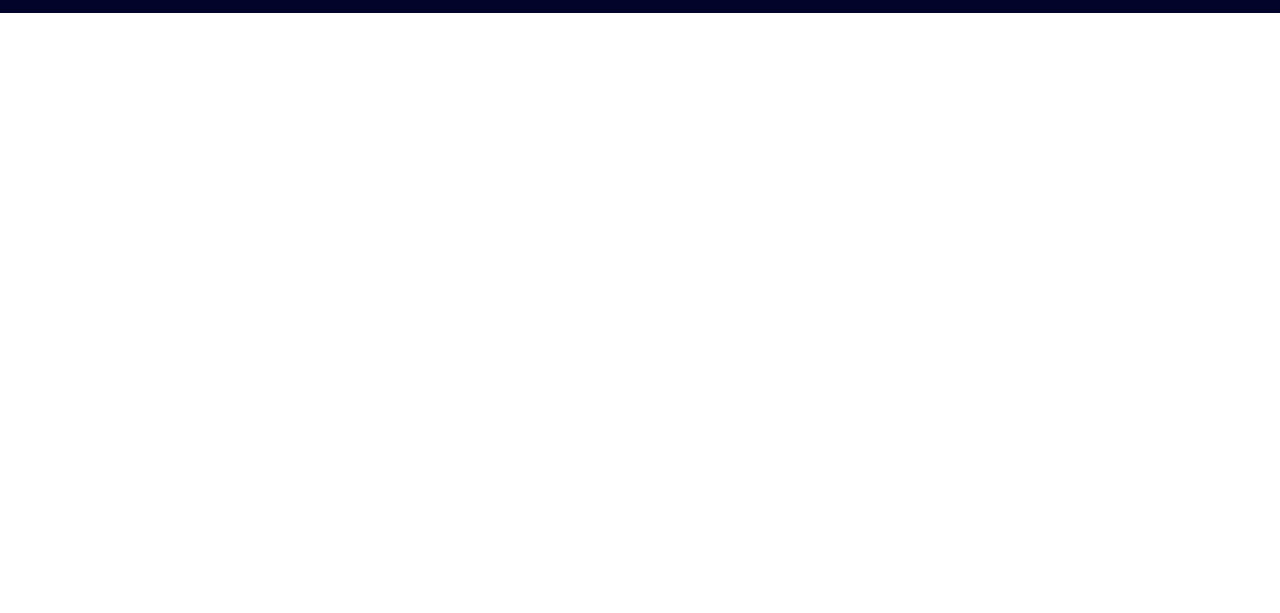
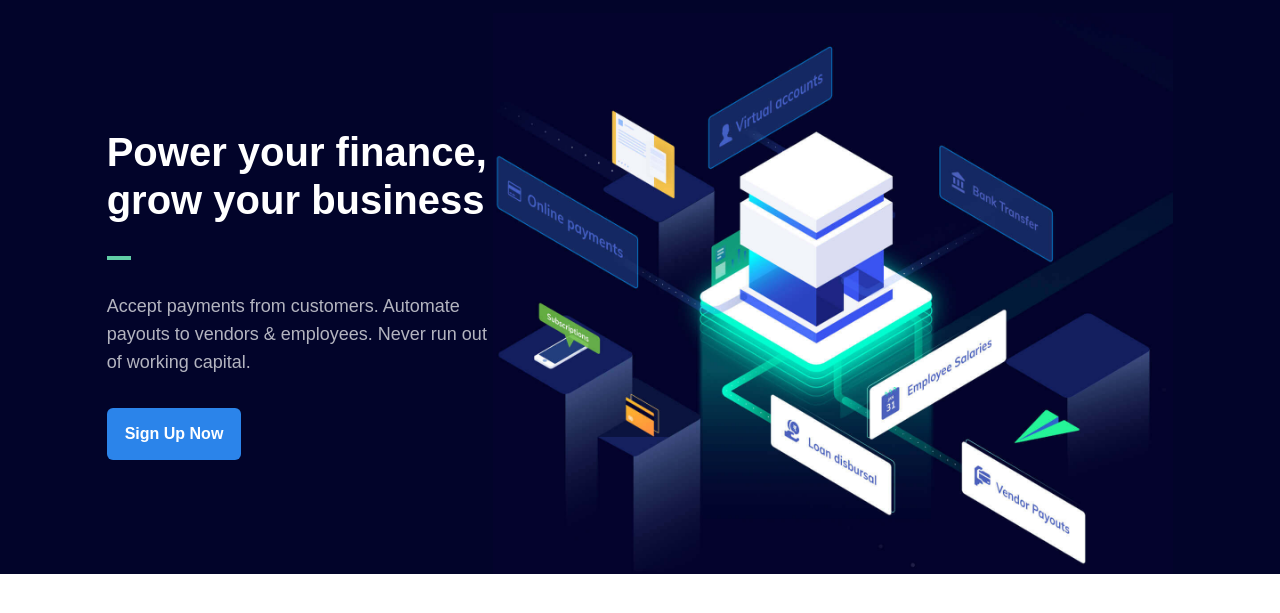
Before and after one commit to rajnish98/Razorpay-clone, a website built with Vite: page index.html in a window 1280 px wide. Shown: the part 69-682 px from the top of the page. Built offline with nearby package versions, Linux system fonts and the light colour scheme.

Commit message:
upadte nav and hero section

```diff
--- a/index.html
+++ b/index.html
@@ -8,6 +8,8 @@
   <!-- <script src="https://cdn.tailwindcss.com"></script> -->
 </head>
 <body>
+  <div class="overflow-x-hidden relative w-full">
+  <!--Navbar  -->
   <nav class="bg-deepBlue">
     <div class="relative w-[1080px] mx-auto flex items-center justify-between">
 
@@ -55,5 +57,38 @@
 
     </div>
   </nav>
+ <!-- Hero Section -->
+ <section
+  class="relative bg-deepBlue">
+
+  <div class="w-10/12 max-w-[1080px] flex sm:flex-col lg:flex-row justify-between items-center mx-auto ">
+      <!--left part-->
+      <div class="space-y-8">
+          <h1 class="font-mullish font-bold text-[40px] leading-[1.2] text-white">Power your finance, grow your business</h1>
+          <div class="w-6 h-1 bg-greenLight"></div>
+          <p class="font-mullish text-[18px] leading-7 text-white opacity-70">
+              Accept payments from customers. Automate payouts to vendors &
+              employees. Never run out of working capital.
+          </p>
+          <button
+          class="bg-lightBlue text-white  py-[14px] px-[18px] rounded-md font-mullish font-bold
+          hover:bg-lightBlue500 transition-all duration-200"
+          >Sign Up Now</button>
+      </div>
+      <!--right part-->
+      <img src="./Images/hero-illustration.jpg" alt=""
+      class="w-full max-w-[680px]">
+  </div>
+
+  <!--shape part-->
+  <div class="w-[103%] absolute left-0 right-0">
+      <img src="./Images/hero-shape.svg" alt=""
+      class="w-full object-fill">
+  </div>
+
+  </section>
+
+
+  </div>
 </body>
 </html>
```
